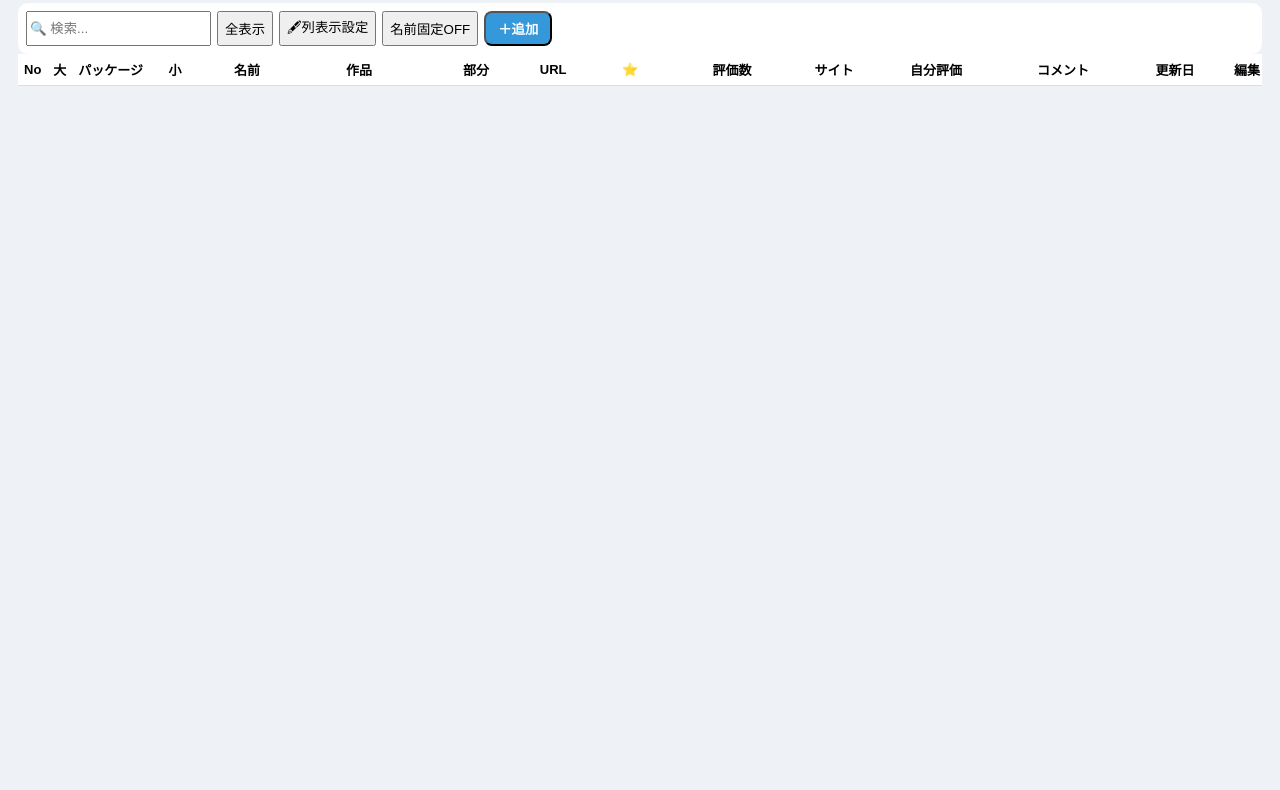
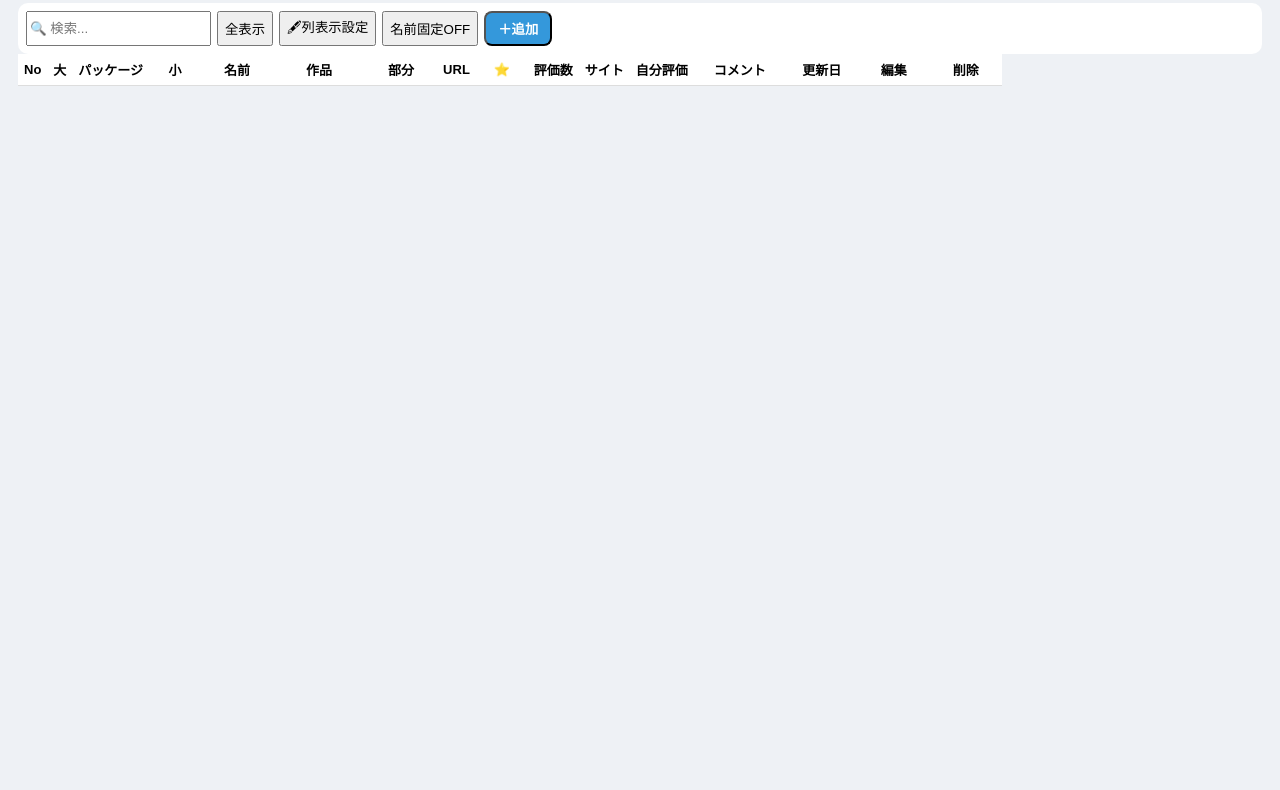
Before and after one commit to eiseikun/search, a plain HTML site: page index.html in a window 1280 px wide. Shown: the part 87-877 px from the top of the page. Drawn offline with nearby package versions, Linux system fonts and the light colour scheme; no server answers.

Commit message:
Update style.css

```diff
--- a/style.css
+++ b/style.css
@@ -90,10 +90,15 @@ th:nth-child(1), td:nth-child(1) { min-width: 10px; }   /* No */
 th:nth-child(2), td:nth-child(2) { min-width: 10px; }   /* 大 */
 th:nth-child(3), td:nth-child(3) { min-width: 40px; }   /* パッケージ */
 th:nth-child(4), td:nth-child(4) { min-width: 40px; }   /* 小 */
-th:nth-child(5), td:nth-child(5) { min-width: 80px; }  /* 名前 */
-th:nth-child(6), td:nth-child(6) { min-width: 120px; }  /* 作品 */
-th:nth-child(8), td:nth-child(8) { min-width: 40px; }   /* URL */
-th:nth-child(13), td:nth-child(13) { min-width: 140px; }   /* コメント */
+th:nth-child(5), td:nth-child(5) { min-width: 60px; }  /* 名前 */
+th:nth-child(6), td:nth-child(6) { min-width: 80px; }  /* 作品 */
+th:nth-child(7), td:nth-child(7) { min-width: 60px; }  /* 部分 */
+th:nth-child(8), td:nth-child(8) { min-width: 10px; }   /* URL */
+th:nth-child(9), td:nth-child(9) { min-width: 40px; }   /* ⭐ */
+th:nth-child(10), td:nth-child(10) { min-width: 30px; }   /* 評価数 */
+th:nth-child(11), td:nth-child(11) { min-width: 30px; }   /* サイト評価 */
+th:nth-child(12), td:nth-child(12) { min-width: 30px; }   /* 自分評価 */
+th:nth-child(13), td:nth-child(13) { min-width: 80px; }   /* コメント */
 
 /* ===== ボタン列（狭く） ===== */
 th:nth-last-child(-n+3),
```
